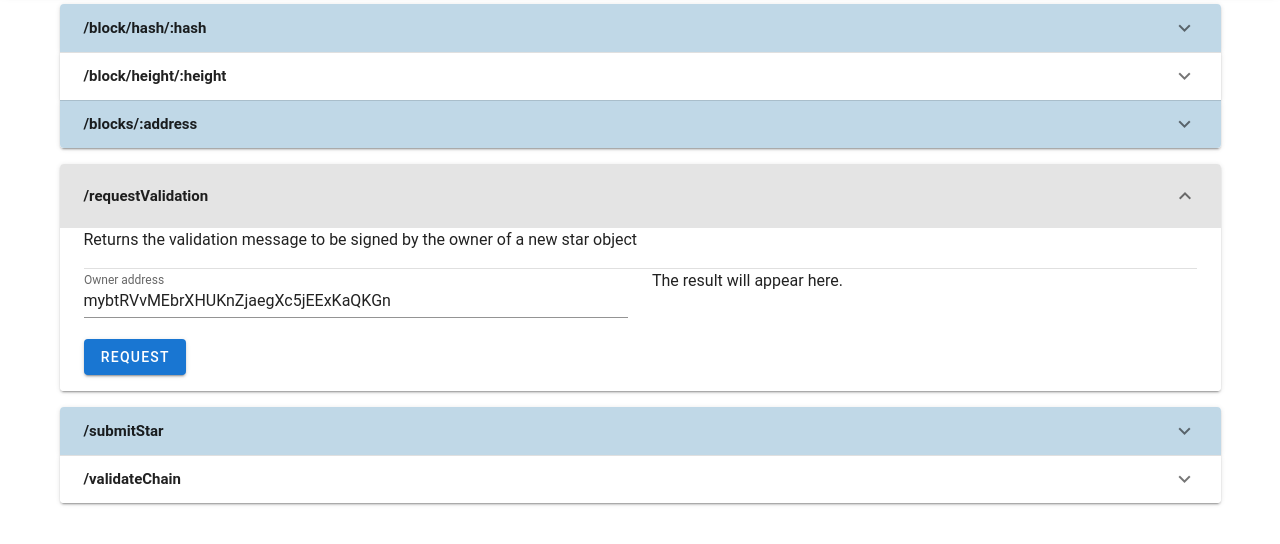
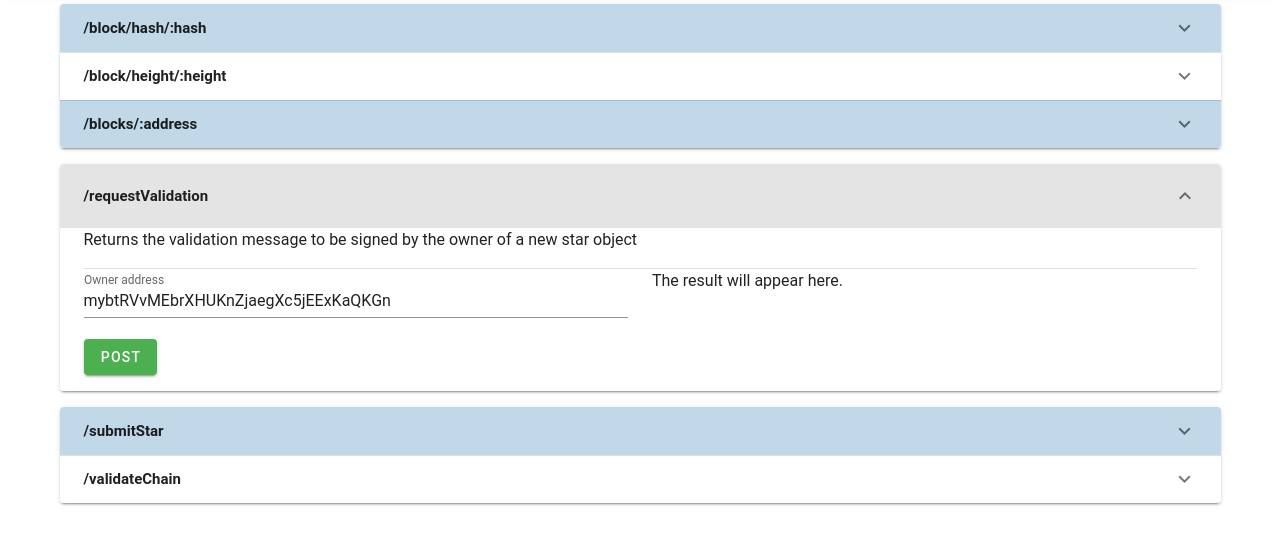
Before and after one commit to fbitti/udacity-private-blockchain-project, a website: page web/api.html in a window 1280 px wide. Both pictures are taken after a click on the button "/requestValidation". Shown: the part 136-680 px from the top of the page. Drawn offline with nearby package versions, Linux system fonts and the light colour scheme.

Commit message:
color submit buttons by HTTP method

```diff
--- a/web/api.html
+++ b/web/api.html
@@ -71,7 +71,7 @@
                                                 dense
                                                 @click="requestHash()"
                                             >
-                                                Request
+                                                GET
                                             </v-btn>
                                         </v-col>
                                         <v-col cols="12" md="6">
@@ -106,7 +106,7 @@
                                                 dense
                                                 @click="requestHeight()"
                                             >
-                                                Request
+                                                GET
                                             </v-btn>
                                         </v-col>
                                         <v-col cols="12" md="6">
@@ -140,7 +140,7 @@
                                                 dense
                                                 @click="requestAddress()"
                                             >
-                                                Request
+                                                GET
                                             </v-btn>
                                         </v-col>
                                         <v-col cols="12" md="6">
@@ -168,11 +168,11 @@
                                                 label="Owner address"
                                             ></v-text-field>
                                             <v-btn
-                                                color="primary"
+                                                color="success"
                                                 dense
                                                 @click="requestValidation()"
                                             >
-                                                Request
+                                                POST
                                             </v-btn>
                                         </v-col>
                                         <v-col cols="12" md="6">
@@ -244,7 +244,7 @@
                                                 dense
                                                 @click="validateChain()"
                                             >
-                                                Request
+                                                GET
                                             </v-btn>
                                         </v-col>
                                         <v-col cols="12" md="6">
@@ -390,6 +390,7 @@
                             .then(data => {
                                 this.validationResult = data;
                                 this.validationMessage = data.split('"')[1];
+                                this.signature = "";
                             })
                             .catch(error => {
                                 console.error(error);
```
